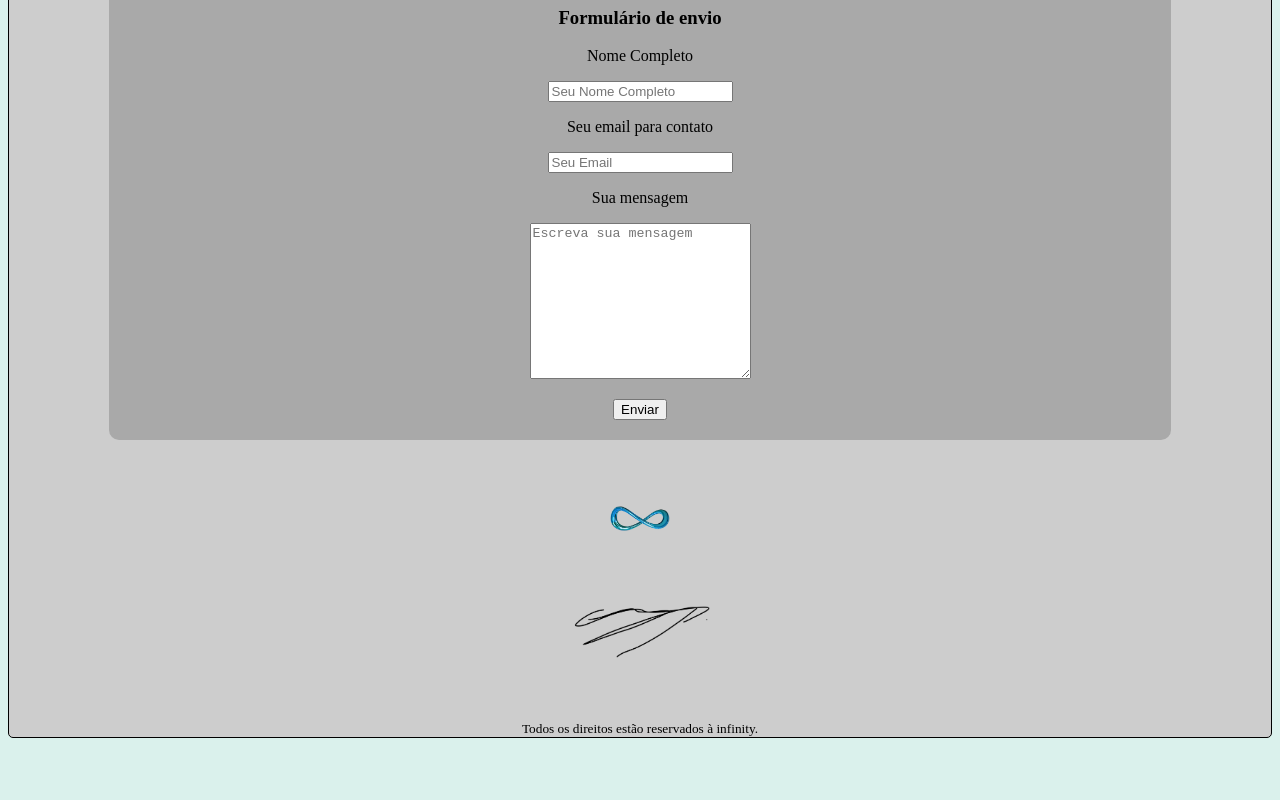
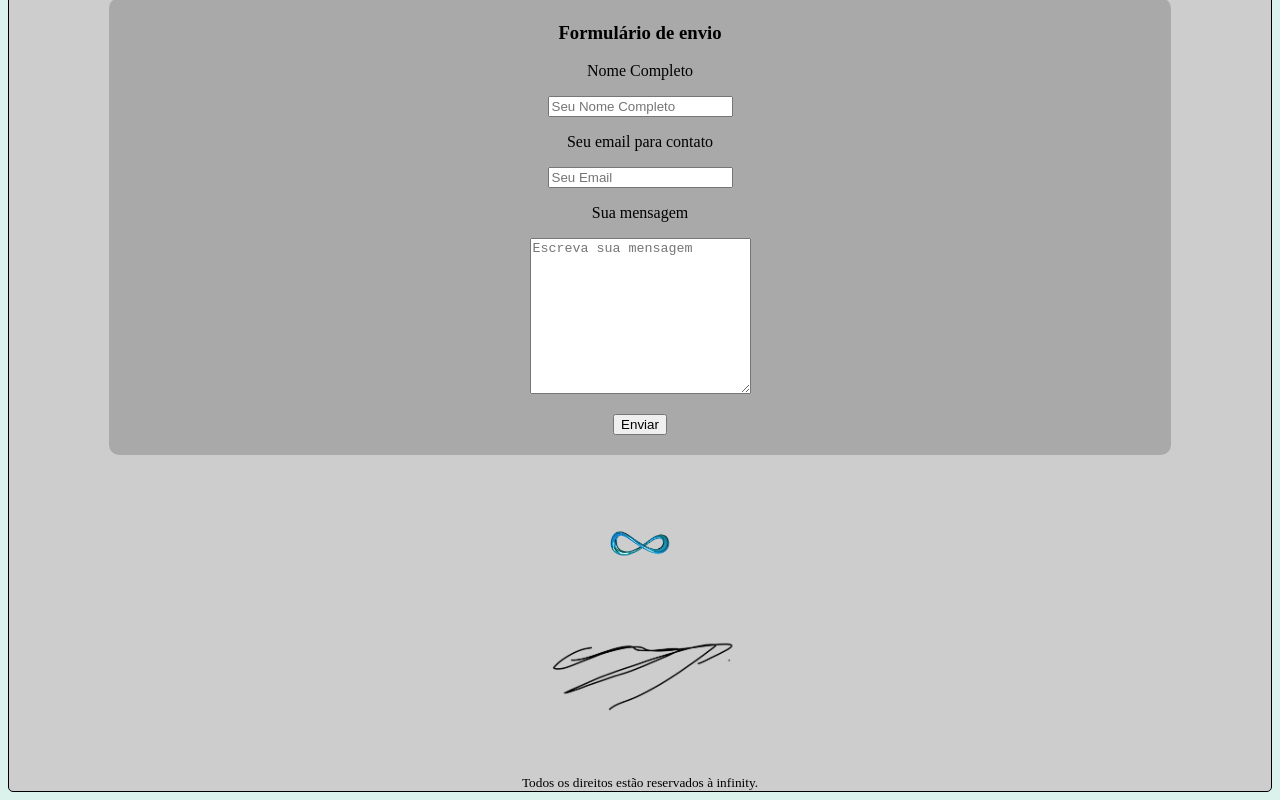
Before and after one commit to InfinityCooperative/Erro, a plain HTML site: page index.html in a window 1280 px wide. Shown: the part 1200-2000 px from the top of the page. Before the commit the page ends 1946 px from the top, so only its background shows below. Drawn offline with Linux system fonts and the light colour scheme.

Commit message:
Update index.css

```diff
--- a/index.css
+++ b/index.css
@@ -18,7 +18,7 @@ body{
     margin-top: 10px;
 }
 .voltar{
-      height: 35px;
+      height: 50px;
       margin-right: 5%;
       margin-top: 10px;
   }
@@ -45,11 +45,11 @@ body{
     border-radius: 10px;
 }
 .icon{
-    margin: 50px;
+    margin: 60px;
     height: 25px;
 }
 .assign{
-    width: 150px;
+    width: 200px;
 }
 .divsacsave{
     margin-inline: 100px;
```
